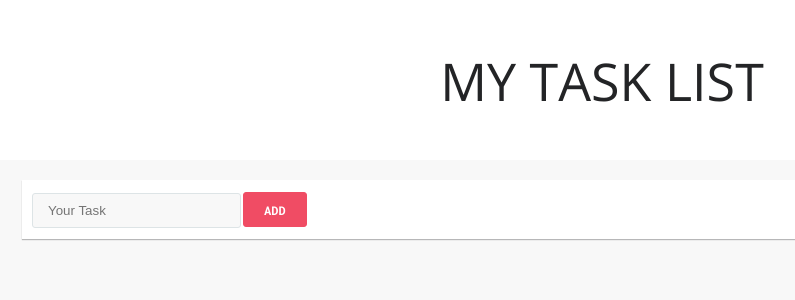
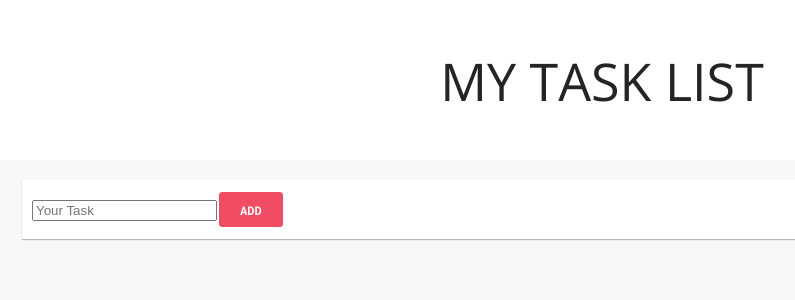
Before and after one commit to daniel-silva-dxp/react-basico, a React (Create React App) app in the folder tasklist/: page / in a window 1280 px wide. Shown: the top 300 px of the page, without its empty margins (38-833 px from the left). Built offline with nearby package versions, Linux system fonts and the light colour scheme.

Commit message:
feat: reestruturando component input

```diff
--- a/tasklist/src/components/forms/input.js
+++ b/tasklist/src/components/forms/input.js
@@ -4,14 +4,7 @@ import React from "react";
 import "./input.css";
 
 const Input = ({ handleChange, newType, msg }) => {
-    return (
-        <input
-            type={newType}
-            onChange={handleChange}
-            placeholder={msg}
-            className="form-control"
-        />
-    );
+    return <input type={newType} onChange={handleChange} placeholder={msg} />;
 };
 
 export default Input;
```
